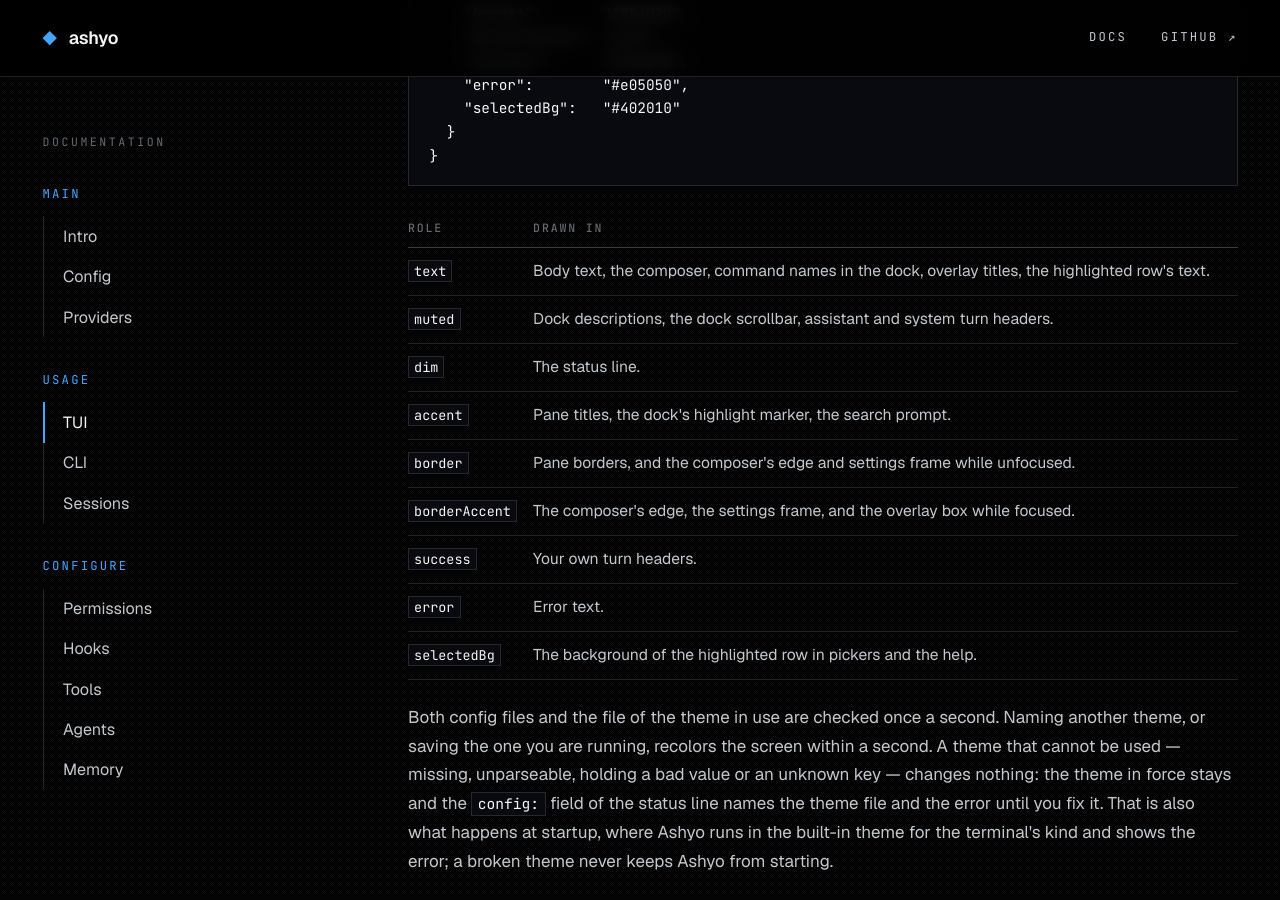
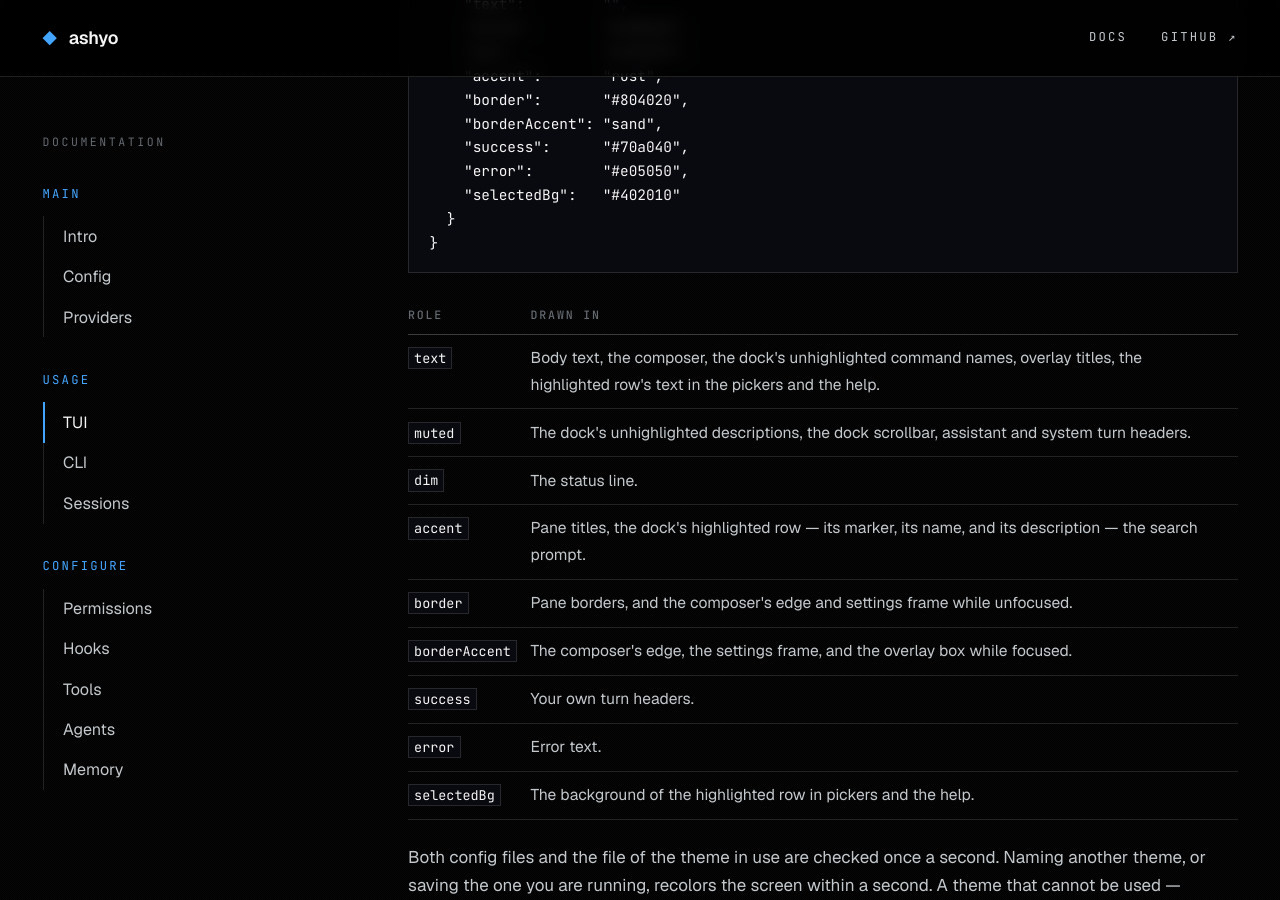
Before and after one commit to ashyo-ai/ashyo-ai.github.io, a Jekyll site: the page built from tui.html, in a window 1280 px wide and 900 px high, scrolled down 10252 px. Built offline with Jekyll 4.4.1, drawn with Linux system fonts in a browser that asks for light colours; some of the changed text lies outside the part shown.

Commit message:
Say the dock's highlighted row is drawn in the accent, text and all

```diff
--- a/tui.html
+++ b/tui.html
@@ -72,7 +72,7 @@
 <h2 id="completion">Command completion</h2>
 <p>Type <kbd>/</kbd> into an empty composer and a dock opens directly beneath it, listing every command above alphabetically by name — <code>clear</code>, <code>keys</code>, <code>login</code>, <code>logout</code>, <code>model</code>, and so on to <code>tree</code>, with no slash and no argument after it — beside what it does. The dock is the list you scan for a name while typing, so it is the one that is sorted; the <kbd>F1</kbd> key help keeps the order the commands are declared in, which is the order it reads in. The table above and the <kbd>F1</kbd> key help are where each command's argument is spelled out. Each further character keeps the commands whose name starts with what you have typed, in the same order, so <code>/t</code> leaves <code>thinking</code>, <code>title</code>, and <code>tree</code>. A slash after other text is an ordinary character, and a slash with the transcript focused still starts the transcript search.</p>
 <dl>
-<dt><kbd>↑</kbd> / <kbd>↓</kbd></dt><dd>Move the highlight, scrolling the list when it reaches the edge.</dd>
+<dt><kbd>↑</kbd> / <kbd>↓</kbd></dt><dd>Move the highlight, scrolling the list when it reaches the edge. The highlighted row is drawn in the <a href="#themes">accent</a> color throughout — its <code>❯</code> marker, its name, and its description — so the row you are about to act on reads as one thing; on a terminal that drops the color the marker still says which row it is.</dd>
 <dt>mouse wheel</dt><dd>Scroll the dock. The transcript stays where you left it.</dd>
 <dt><kbd>Tab</kbd></dt><dd>Complete the highlighted command or argument into the composer.</dd>
 <dt><kbd>Enter</kbd></dt><dd>Send it. A command that takes no argument, a command whose name you have already typed in full, and a highlighted argument all send on one press; a command you have only started spelling is completed instead, and the dock moves on to its arguments.</dd>
@@ -132,10 +132,10 @@
 }</pre>
 <table>
 <tr><th>Role</th><th>Drawn in</th></tr>
-<tr><td><code>text</code></td><td>Body text, the composer, command names in the dock, overlay titles, the highlighted row's text.</td></tr>
-<tr><td><code>muted</code></td><td>Dock descriptions, the dock scrollbar, assistant and system turn headers.</td></tr>
+<tr><td><code>text</code></td><td>Body text, the composer, the dock's unhighlighted command names, overlay titles, the highlighted row's text in the pickers and the help.</td></tr>
+<tr><td><code>muted</code></td><td>The dock's unhighlighted descriptions, the dock scrollbar, assistant and system turn headers.</td></tr>
 <tr><td><code>dim</code></td><td>The status line.</td></tr>
-<tr><td><code>accent</code></td><td>Pane titles, the dock's highlight marker, the search prompt.</td></tr>
+<tr><td><code>accent</code></td><td>Pane titles, the dock's highlighted row — its marker, its name, and its description — the search prompt.</td></tr>
 <tr><td><code>border</code></td><td>Pane borders, and the composer's edge and settings frame while unfocused.</td></tr>
 <tr><td><code>borderAccent</code></td><td>The composer's edge, the settings frame, and the overlay box while focused.</td></tr>
 <tr><td><code>success</code></td><td>Your own turn headers.</td></tr>
```
